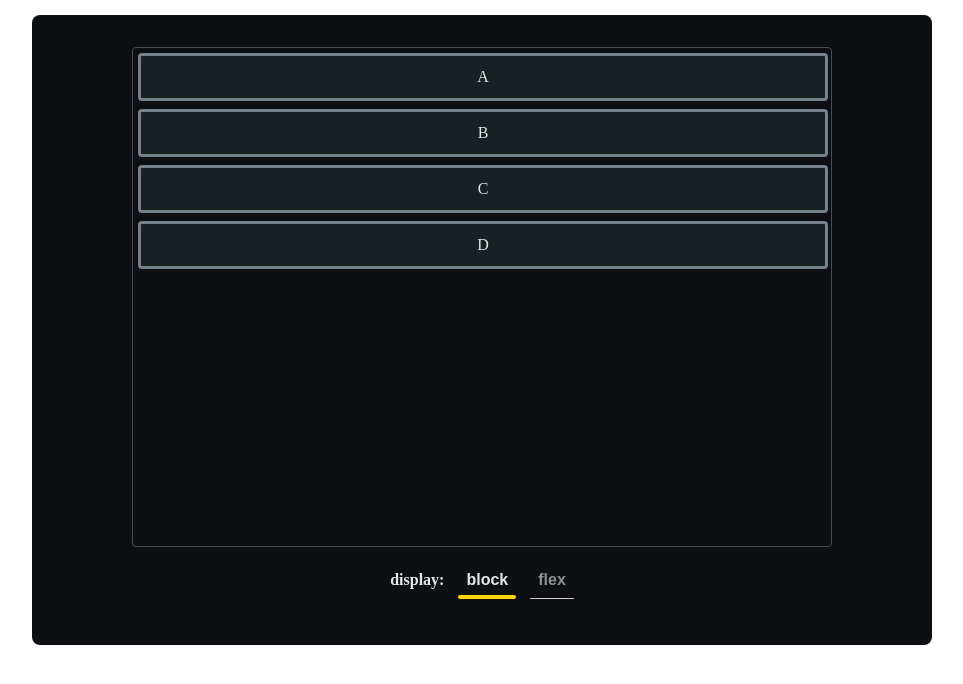
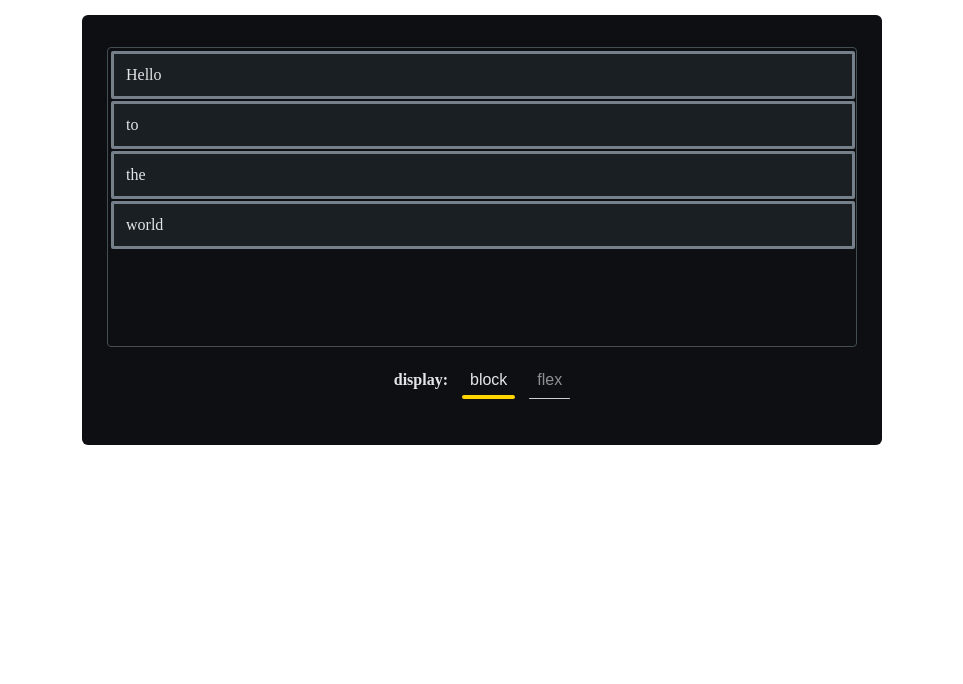
Before and after one commit to aliyuv/css-flex, a React (Vite) app: page /flextypeV in a window 1280 px wide. Shown: the top 684 px of the page, without its empty margins (158-1121 px from the left). Built offline with nearby package versions, Linux system fonts and the light colour scheme.

Commit message:
优化布局动画细节

```diff
--- a/src/components/FlexTypeV.css
+++ b/src/components/FlexTypeV.css
@@ -1,5 +1,5 @@
 .fv-container {
-  max-width: 900px;
+  max-width: 800px;
   margin: 15px auto;
   display: flex;
   flex-direction: column;
@@ -7,16 +7,18 @@
   align-items: center;
   background-color: #0d0f12;
   padding: 32px;
-  border-radius: 8px;
+  border-radius: 6px;
 }
 
 .fv-box {
+  width:750px;
   position: relative;
-  width: 700px;
-  height: 500px;
+  height: 300px;
   border-radius: 4px;
+  border: 1px solid #454d54;
   display: block;
-  border: 1px solid #454d54;
+  padding: 2px;
+  gap: 2px;
 }
 
 .fv-box-shadow {
@@ -28,7 +30,7 @@
 
 .fv-box .fv-box-item {
   position: absolute;
-  padding: 4px;
+  text-align: center;
 }
 
 .fv-box-shadow .fv-box-item {
@@ -40,13 +42,11 @@
   height: 100%;
   padding: 12px;
   border: 3px solid #75808a;
-  border-radius: 4px;
+  border-radius: 2px;
   min-width: 60px;
-  display: flex;
-  align-items: center;
-  justify-content: center;
   color: #e3e6e8;
-  background-color: #1a1f23;
+  background-color: rgb(26, 31, 35);
+  margin-bottom: 2px;
 }
 
 .fv-display {
@@ -69,7 +69,7 @@
 }
 .fv-display .fv-btn button {
   font-size: 1rem;
-  font-weight: 600;
+  font-weight: 500;
   color: #e3e6e8;
   cursor: pointer;
 }
@@ -81,7 +81,7 @@
   bottom: 0;
   left: 0;
   border-radius: 4px;
-  transition: all 0.3s ease-in-out;
+  transition: all 0.2s ease-in-out;
 }
 
 .fv-des{
--- a/src/components/FlexTypeV.tsx
+++ b/src/components/FlexTypeV.tsx
@@ -18,7 +18,7 @@ interface AnimationInfo {
 }
 
 export default function FlexTypeV() {
-  const world = ['A', 'B', 'C', 'D']
+  const world = ['Hello', 'to', 'the', 'world']
   const types = ['block', 'flex']
   const [active, setActive] = useState<string>('block')
   const typeRef = useRef<string>('block')
@@ -96,7 +96,7 @@ export default function FlexTypeV() {
           targetX = 0
           targetY = 0
         }
-        // else if (typeRef.current === 'flex') {
+        // if (typeRef.current === 'flex') {
         //   targetX = 0
         //   targetY = 0
         // }
@@ -113,7 +113,7 @@ export default function FlexTypeV() {
             height: `${current_info.lastH}px`,
           },
         ], {
-          duration: 600,
+          duration: 500,
           fill: 'forwards',
           easing: 'ease',
         })
@@ -127,7 +127,13 @@ export default function FlexTypeV() {
         <div className="fv-box" ref={containerRef}>
           {world.map((item, i) => (
             <div className="fv-box-item" key={i}>
-              <div className="fv-box-inner" key={i}>
+              <div
+                className="fv-box-inner"
+                key={i}
+                style={{
+                  textAlign: active === 'block' ? 'left' : 'center',
+                }}
+              >
                 <span>{item}</span>
               </div>
             </div>
```
